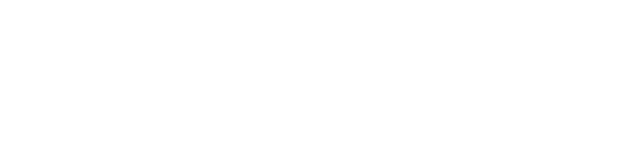
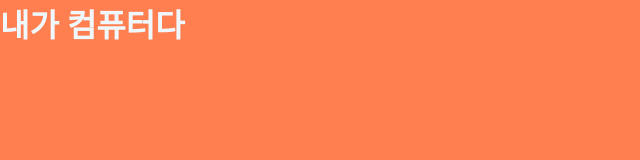
Before and after one commit to WJKK21/githubtest, a plain HTML site: page index.html in a window 1280 px wide. Shown: the whole page, without its empty margins (0-640 px from the left). Drawn offline with Linux system fonts and the light colour scheme.

Commit message:
desktop.css 배경색 수정 완료 + index.html h1 제목 추가

```diff
--- a/desktop.css
+++ b/desktop.css
@@ -1,8 +1,7 @@
 *{ margin: 0; padding: 0;}
 
-@media screen (max-width:1724px) {
+@media screen and (max-width:1724px) {
   body{
     background-color: coral;
+    color: aliceblue;
   }
-
-}
--- a/index.html
+++ b/index.html
@@ -6,8 +6,11 @@
   <meta name="viewport" content="width=device-width, initial-scale=1.0">
   <title>Document</title>
   <link rel="stylesheet" href="./desktop.css">
+  <style>
+
+  </style>
 </head>
 <body>
-
+  <h1>내가 컴퓨터다</h1>
 </body>
 </html>
```
